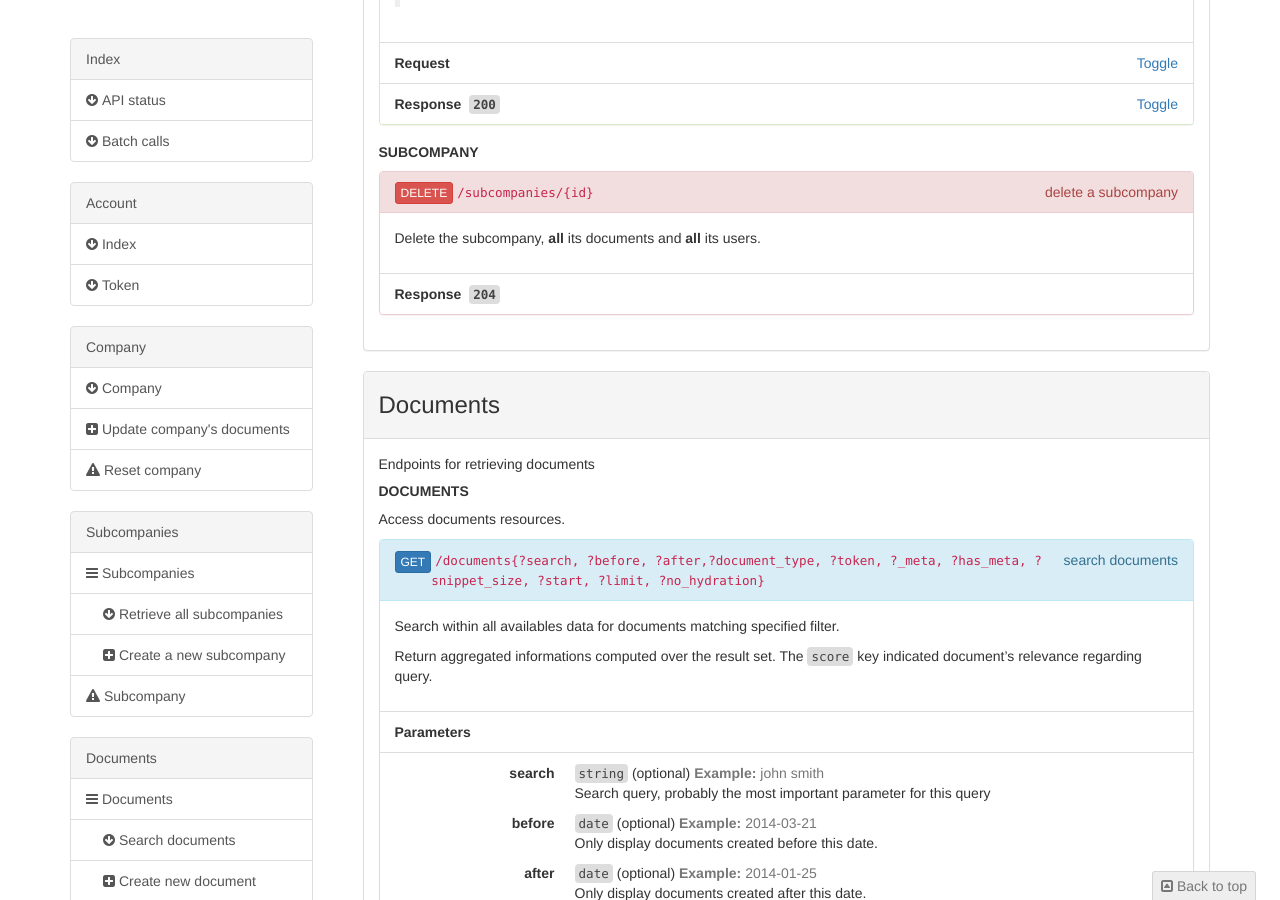
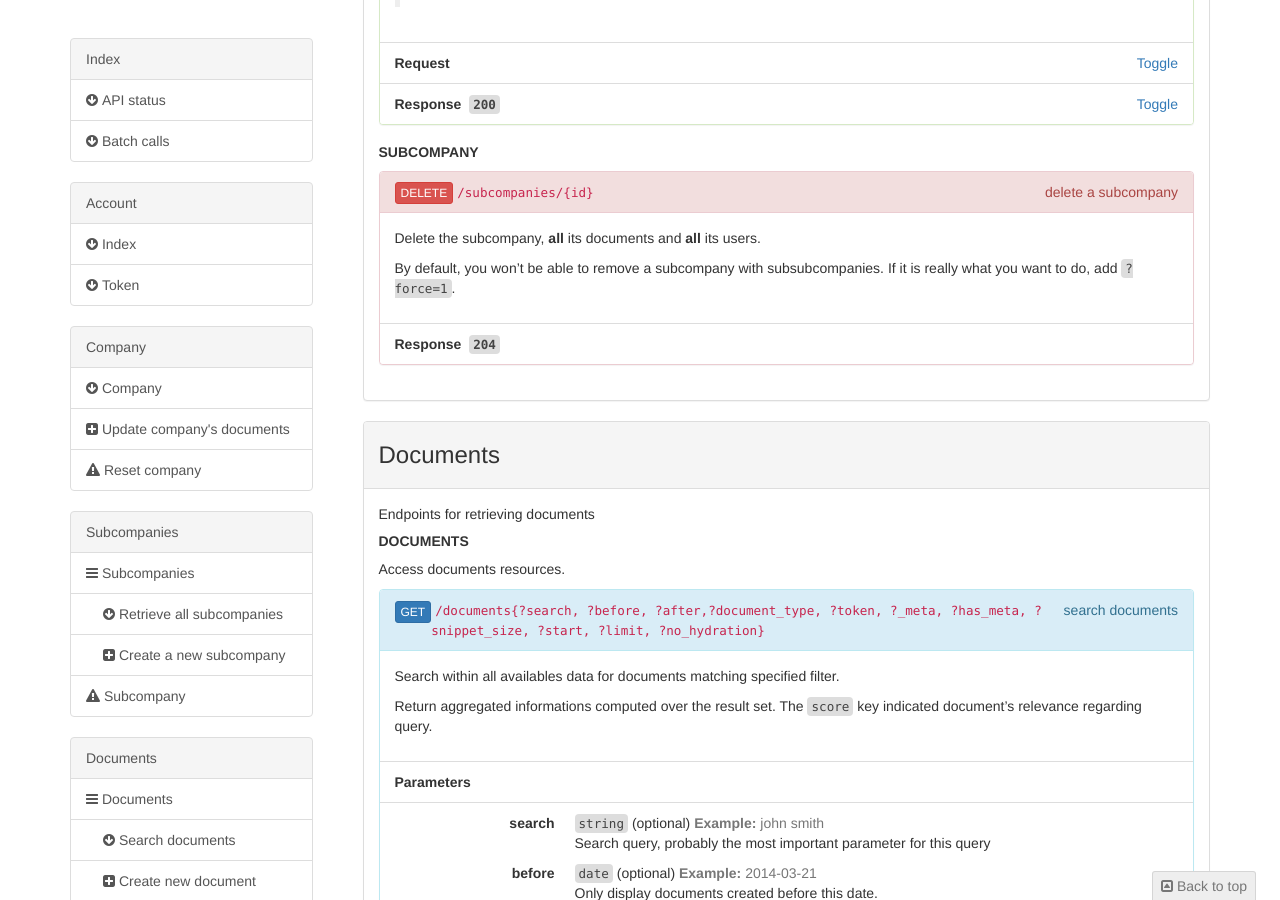
Before and after one commit to AnyFetch/developers.anyfetch.com, a Jekyll site: the page endpoints/index.html, which Jekyll copies as it is, in a window 1280 px wide and 900 px high, scrolled down 2919 px. Built offline with Jekyll 4.4.1, drawn with Linux system fonts in a browser that asks for light colours; nearby versions of some CDN libraries; Markdown is read by kramdown in place of the engine named in the settings.

Commit message:
Subsubcompanies

```diff
--- a/endpoints/index.html
+++ b/endpoints/index.html
@@ -226,6 +226,7 @@ They allow you to isolate data: no data stored in a subcompany can be accessed f
         ]
     </span>}
 </code></pre></li></ul></section><h4 id="subcompanies-subcompany">Subcompany&nbsp;<a href="#subcompanies-subcompany"><i class="fa fa-link"></i></a></h4><section id="subcompanies-subcompany-delete" class="panel panel-danger"><div class="panel-heading"><div style="float:right"><span style="text-transform: lowercase">Delete a subcompany</span></div><div style="float:left"><a href="#subcompanies-subcompany-delete" class="btn btn-xs btn-danger">DELETE</a></div><div style="overflow:hidden"><code>/subcompanies/{id}</code></div></div><div class="panel-body"><p>Delete the subcompany, <strong>all</strong> its documents and <strong>all</strong> its users.</p>
+<p>By default, you won’t be able to remove a subcompany with subsubcompanies. If it is really what you want to do, add <code>?force=1</code>.</p>
 </div><ul class="list-group"><li class="list-group-item"><strong>Response&nbsp;&nbsp;<code>204</code></strong></li></ul></section></div></div></div><div><div class="panel panel-default"><div class="panel-heading"><h3 id="documents">Documents&nbsp;<a href="#documents"><i class="fa fa-link"></i></a></h3></div><div class="panel-body"><p>Endpoints for retrieving documents</p>
 <h4 id="documents-documents">Documents&nbsp;<a href="#documents-documents"><i class="fa fa-link"></i></a></h4><p>Access documents resources.</p>
 <section id="documents-documents-get" class="panel panel-info"><div class="panel-heading"><div style="float:right"><span style="text-transform: lowercase">Search documents</span></div><div style="float:left"><a href="#documents-documents-get" class="btn btn-xs btn-primary">GET</a></div><div style="overflow:hidden"><code>/documents{?search, ?before, ?after,?document_type, ?token, ?_meta, ?has_meta, ?snippet_size, ?start, ?limit, ?no_hydration}</code></div></div><div class="panel-body"><p>Search within all availables data for documents matching specified filter.</p>
```
Also changed, not shown: blueprint.md (+2 -0 lines).
